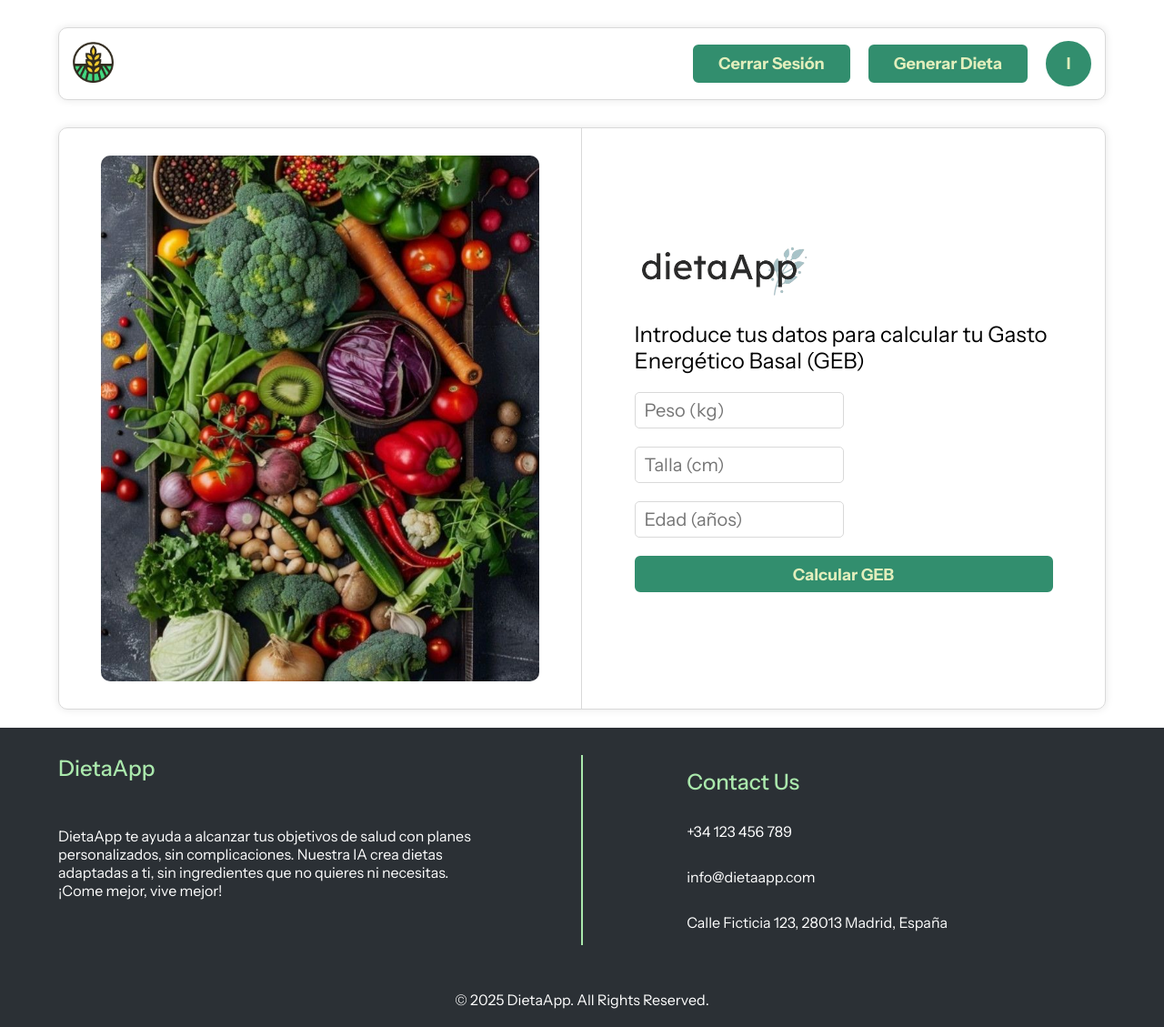
After one commit to alekseisavinok6/dietaApp, a PHP site: page /dietaApp/views/calcularGEB.php in a window 1280 px wide. The commit adds this page. Shown: the whole page at 91% size. Run offline with PHP 8.4, Linux system fonts and the light colour scheme; a user stored in the database is signed in.

Commit message:
cáclulo GEB

```diff
--- a/components/navbar.php
+++ b/components/navbar.php
@@ -12,7 +12,8 @@
 ?>
 
 <nav class="navbar flex-c box-s">
-  <a href="<?= BASE_URL ?>index.php" class="logo"><h2>LOGO</h2></a>
+  <a href="<?= BASE_URL ?>index.php" class="logo">
+   <img src="<?= BASE_URL ?>imgs/logo.png" alt="DietaApp Logo" style="height: 45px;"></a>
   <?php if(isset($_SESSION['id_cliente'])): ?>
     <div class="two-buttons menu-links">
       <a href="<?= BASE_URL ?>controllers/logoutController.php" class="menu-link"><button class="btn">Cerrar Sesión</button></a>
--- /dev/null
+++ b/views/calcularGEB.php
@@ -0,0 +1,86 @@
+<?php
+session_start();
+if (!isset($_SESSION['id_cliente'])) {
+  header("Location: login.php");
+  exit();
+}
+?>
+
+<!DOCTYPE html>
+<html lang="es">
+<head>
+  <meta charset="UTF-8">
+  <title>Calcular GEB</title>
+  <link rel="stylesheet" href="../css/styles.css">
+  <link rel="preconnect" href="https://fonts.googleapis.com" />
+  <link rel="preconnect" href="https://fonts.gstatic.com" crossorigin />
+  <link
+    href="https://fonts.googleapis.com/css2?family=Instrument+Sans:ital,wght@0,400..700;1,400..700&display=swap"
+    rel="stylesheet"
+  />
+</head>
+<body>
+  <div class="container">
+    <?php include "../components/navbar.php"; ?>
+
+    <div class="generarDieta-container flex-c box-s">
+      <div class="generar-left">
+        <img src="../imgs/imagenLogin.jpg" alt="Imagen de fondo" />
+      </div>
+      <div class="generar-right">
+        <a href="<?= BASE_URL ?>index.php" class="logo">
+        <img src="<?= BASE_URL ?>imgs/logo2.png" alt="DietaApp Logo" style="height: 60px;"></a>
+
+        <p class="text-lg">Introduce tus datos para calcular tu Gasto Energético Basal (GEB)</p>
+
+        <form method="POST" class="generar-form">
+          <input type="number" name="peso" placeholder="Peso (kg)" required step="0.1">
+          <input type="number" name="talla" placeholder="Talla (cm)" required>
+          <input type="number" name="edad" placeholder="Edad (años)" required>
+          <input type="submit" name="calcular" value="Calcular GEB" class="btn">
+        </form>
+
+        <?php
+        if ($_SERVER["REQUEST_METHOD"] == "POST" && isset($_POST["calcular"])) {
+            $peso = floatval($_POST["peso"]);
+            $talla = floatval($_POST["talla"]);
+            $edad = intval($_POST["edad"]);
+
+            // Fórmula de Harris-Benedict para hombres (ajustar si tienes el sexo disponible)
+            $geb = 66.5 + (13.75 * $peso) + (5 * $talla) - (6.75 * $edad);
+            $_SESSION['geb'] = round($geb, 2);
+            $id_cliente = $_SESSION['id_cliente'];
+
+            // Conexión a la base de datos
+            $conn = new mysqli("localhost", "root", "", "prueba_dietaapp");
+
+            if ($conn->connect_error) {
+              echo "<p style='color: red;'>Error de conexión: " . $conn->connect_error . "</p>";
+            } else {
+              // Eliminar datos previos del mismo cliente si ya existen
+              $conn->query("DELETE FROM datos_cliente WHERE id_cliente = $id_cliente");
+
+              // Insertar nuevos datos
+              $stmt = $conn->prepare("INSERT INTO datos_cliente (id_cliente, peso, talla, edad, geb) VALUES (?, ?, ?, ?, ?)");
+              $stmt->bind_param("iddid", $id_cliente, $peso, $talla, $edad, $geb);
+
+              if ($stmt->execute()) {
+                  echo "<p class='text-lg' style='margin-top: 1rem; color: green;'>
+                          <strong>Tu GEB es:</strong> {$_SESSION['geb']} kcal/día
+                        </p>";
+              } else {
+                  echo "<p style='color: red;'>Error al guardar en base de datos: " . $stmt->error . "</p>";
+              }
+
+              $stmt->close();
+              $conn->close();
+            }
+        }
+        ?>
+      </div>
+    </div>
+  </div>
+
+  <?php include "../components/footer.html"; ?>
+</body>
+</html>
--- a/views/dieta.php
+++ b/views/dieta.php
@@ -1,5 +1,5 @@
 <!DOCTYPE html>
-<html lang="en">
+<html lang="es">
 <head>
     <meta charset="UTF-8">
     <meta name="viewport" content="width=device-width, initial-scale=1.0">
--- a/views/login.php
+++ b/views/login.php
@@ -1,5 +1,5 @@
 <!DOCTYPE html>
-<html lang="en">
+<html lang="es">
 <head>
     <meta charset="UTF-8">
     <meta name="viewport" content="width=device-width, initial-scale=1.0">
@@ -25,7 +25,8 @@
             <img src="../imgs/imagenLogin.jpg" alt="Imagen de fondo" />
         </div>
         <div class="login-right">
-            <a class="login-top" href="../index.php"><h2>LOGO</h2></a>
+            <a class="login-top" href="../index.php">
+            <img src="../imgs/logo2.png" alt="DietaApp Logo" style="height: 60px;"></a>
             <h3>Bienvenido!</h3>
             <p class="text-lg">Inicia sesión para acceder a tus dietas <br> personalizadas</p>
             <form id="login-form" class="login-form flex-c" action="../controllers/loginController.php" method="POST"> <!-- Cambia la acción al controlador correspondiente -->
--- a/views/perfil.php
+++ b/views/perfil.php
@@ -1,5 +1,5 @@
 <!DOCTYPE html>
-<html lang="en">
+<html lang="es">
 <head>
     <meta charset="UTF-8">
     <meta name="viewport" content="width=device-width, initial-scale=1.0">
```
Also changed, not shown: index.php (+5 -7 lines), views/generarDieta.php (+8 -2 lines), views/registro.php (+10 -3 lines), imgs/logo2.png (added).
